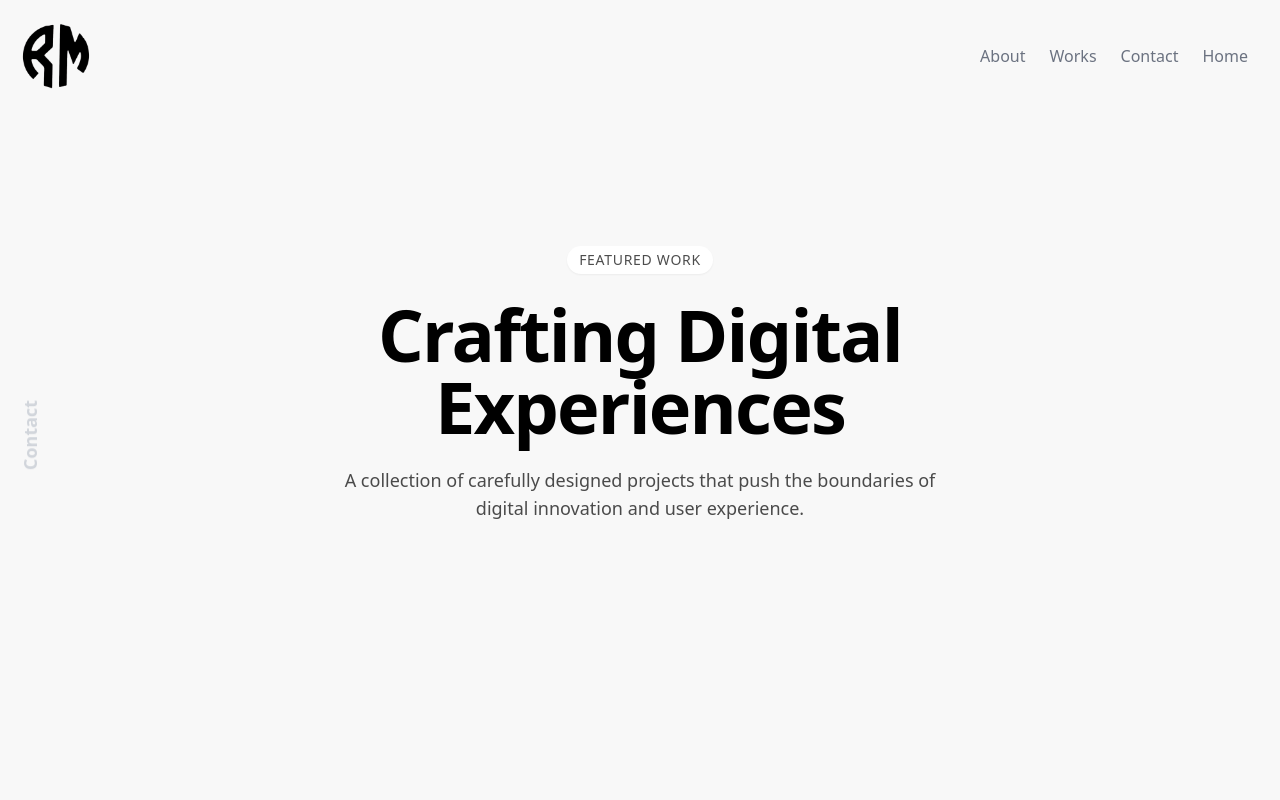
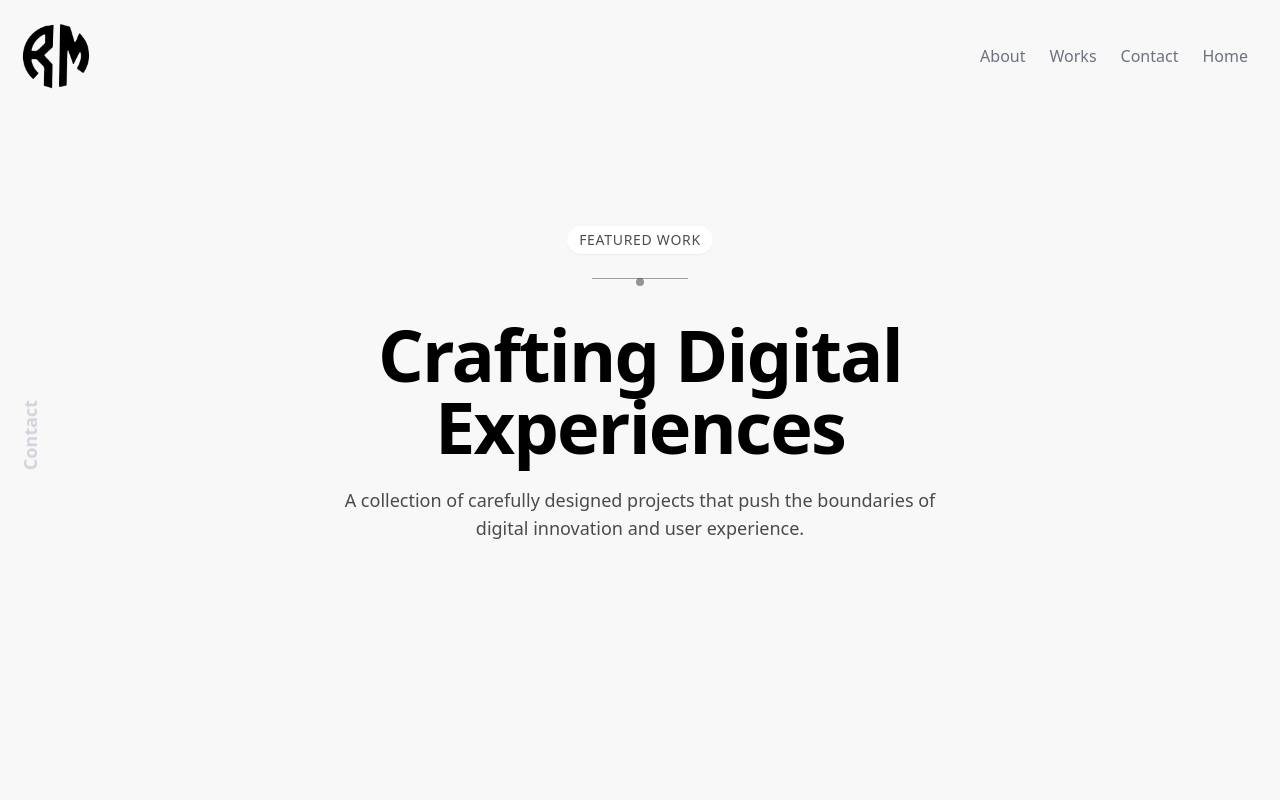
Before and after one commit to RosmeoP/portfolio-project, a React (Vite) app: page /projects in a window 1280 px wide. Shown: the top 800 px of the page. Built offline with nearby package versions, Linux system fonts and the light colour scheme.

Commit message:
All done i think..

```diff
--- a/src/components/ContactFooter.jsx
+++ b/src/components/ContactFooter.jsx
@@ -13,25 +13,31 @@ const ContactFooter = () => {
   ];
 
   return (
-    <footer className="bg-black text-white py-4 h-64 relative overflow-hidden">
-      <div className="absolute top-1/4 left-1/4 w-64 h-64 bg-white/10 rounded-full blur-3xl" />
-      <div className="absolute bottom-1/4 right-1/4 w-64 h-64 bg-gray-200/10 rounded-full blur-3xl" />
+    <footer className="bg-black text-white py-8 md:py-4 min-h-[12rem] md:h-64 relative overflow-hidden">
+      {/* Background elements - adjusted size for mobile */}
+      <div className="absolute top-1/4 left-1/4 w-32 md:w-64 h-32 md:h-64 bg-white/10 rounded-full blur-3xl" />
+      <div className="absolute bottom-1/4 right-1/4 w-32 md:w-64 h-32 md:h-64 bg-gray-200/10 rounded-full blur-3xl" />
 
       <div className="max-w-6xl mx-auto px-4 h-full flex items-center justify-center relative z-10">
-        <div className="flex items-center gap-8">
-          <span className="text-xl font-light">© {currentYear} Rosmeo Vilalobos</span>
+        <div className="flex flex-col md:flex-row items-center gap-6 md:gap-8">
+          <span className="text-base md:text-xl font-light text-center md:text-left whitespace-nowrap">
+            © {currentYear} Rosmeo Vilalobos
+          </span>
+
+          <div className="flex flex-wrap justify-center gap-4 md:gap-8">
             {socialLinks.map((link) => (
               <a
                 key={link.name}
                 href={link.url}
                 target="_blank"
                 rel="noopener noreferrer"
-              className="hover:opacity-75"
+                className="hover:opacity-75 transition-opacity p-2 md:p-0"
                 aria-label={link.name}
               >
-              <link.icon className="w-6 h-6" />
+                <link.icon className="w-5 h-5 md:w-6 md:h-6" />
               </a>
             ))}
+          </div>
         </div>
       </div>
     </footer>
--- a/src/components/NotFound.jsx
+++ b/src/components/NotFound.jsx
@@ -3,7 +3,7 @@ import { useNavigate } from "react-router-dom";
 
 export default function NotFound() {
   const [mounted, setMounted] = useState(false);
-  const [countdown, setCountdown] = useState(10);
+  const [countdown, setCountdown] = useState(5);
   const [fadeOut, setFadeOut] = useState(false);
   const navigate = useNavigate();
 
@@ -13,7 +13,7 @@ export default function NotFound() {
     const redirectTimer = setTimeout(() => {
       setFadeOut(true);
       setTimeout(() => navigate("/"), 1000);
-    }, 10000);
+    }, 50000);
 
     const countdownInterval = setInterval(() => {
       setCountdown((prev) => {
@@ -31,17 +31,10 @@ export default function NotFound() {
     };
   }, [navigate]);
 
-  function handleReturn() {
-    alert("Button clicked");
-    setFadeOut(true);
-    setTimeout(() => {
-      navigate("/");
-    }, 1000);
-  }
+
 
   return (
     <>
-      {/* Fade-out overlay */}
       <div
         className={`fixed inset-0 bg-white z-50 transition-opacity duration-1000 ${
           fadeOut ? "opacity-100" : "opacity-0 pointer-events-none"
@@ -134,12 +127,12 @@ export default function NotFound() {
         )}
 
         {/* Return button */}
-        <button
+        {/* <button
           onClick={handleReturn}
           className="px-6 py-3 text-lg font-medium text-white bg-transparent border-2 border-white rounded-full hover:bg-white hover:text-black transition-all duration-300 cursor-pointer focus:outline-none focus:ring-2 focus:ring-white focus:ring-offset-2 focus:ring-offset-black"
         >
           Return to Mission Control
-        </button>
+        </button> */}
 
         {/* Decorative elements */}
         <div className="absolute top-1/4 left-1/4 w-4 h-4 bg-gray-700 rounded animate-spin-slow opacity-50"></div>
--- a/src/components/Projects.jsx
+++ /dev/null
@@ -1,11 +0,0 @@
-import React from 'react'
-
-const Projects = () => {
-  return (
-    <div>
-      <h2>Helllo projects</h2>
-    </div>
-  )
-}
-
-export default Projects
--- a/src/pages/About.jsx
+++ b/src/pages/About.jsx
@@ -32,7 +32,7 @@ const About = () => {
       <div className="pt-20">
         <div className="flex items-center fixed left-0 h-screen z-50">
           <h1
-            className="text-lg text-gray-300 ml-5 font-bold text-center mb-8"
+            className="hidden lg:block text-lg text-gray-300 ml-5 font-bold text-center mb-8"
             style={{ writingMode: 'vertical-rl', textOrientation: 'sideways-lr', transform: 'rotate(180deg)' }}
           >
             About
@@ -44,7 +44,7 @@ const About = () => {
               Passionate software engineer focused on building innovative systems and solving complex problems with impactful solutions.
             </p>
 
-            <div className="flex flex-col items-center mr-[100px]">
+            <div className="flex flex-col items-center mr-0 md:mr-[100px]">
   <TiltedCard
     imageSrc={rosmeoImage}
     altText="Rosmeo Villalobos"
--- a/src/pages/Contact.jsx
+++ b/src/pages/Contact.jsx
@@ -117,12 +117,12 @@ const ContactForm = () => {
       </AnimatePresence>
 
       <section className="max-w-4xl mx-auto px-6 py-24 mt-20 relative">
-        <h1
-          className="text-lg text-gray-300 font-bold pl-5 text-center mb-8 fixed left-4 top-1/2 transform -translate-y-1/2 z-50"
-          style={{ writingMode: 'vertical-rl', textOrientation: 'sideways-lr', transform: 'rotate(180deg)' }}
-        >
-          Contact
-        </h1>
+      <h1
+  className="hidden lg:block text-lg text-gray-300 font-bold pl-5 text-center mb-8 fixed left-4 top-1/2 transform -translate-y-1/2 z-50"
+  style={{ writingMode: 'vertical-rl', textOrientation: 'sideways-lr', transform: 'rotate(180deg)' }}
+>
+  Contact
+</h1>
 
         <motion.h1
           className="text-5xl font-bold mb-8"
--- a/src/pages/Project.jsx
+++ b/src/pages/Project.jsx
@@ -1,6 +1,6 @@
 import React, { useState } from 'react';
 import { motion, AnimatePresence } from "framer-motion";
-import { ArrowUpRight, Github, ExternalLink } from 'lucide-react';
+import { ArrowUpRight, Github, ExternalLink, } from 'lucide-react';
 import NavBar from "../components/NavBar";
 
 const ProjectItem = ({ project, index }) => {
@@ -255,6 +255,7 @@ const Portfolio = () => {
     }
   ];
 
+
   return (
     <div className="bg-[#f8f8f8] min-h-screen">
       {/* Hero Section */}
@@ -266,7 +267,7 @@ const Portfolio = () => {
           Contact
         </h1>
         <div className="max-w-4xl mx-auto text-center">
-          <motion.div
+        <motion.div
             initial={{ opacity: 0, y: 20 }}
             animate={{ opacity: 1, y: 0 }}
             transition={{ duration: 0.6 }}
@@ -275,6 +276,31 @@ const Portfolio = () => {
               FEATURED WORK
             </span>
           </motion.div>
+
+          {/* Animated line */}
+          <div className="relative w-full flex justify-center mb-8">
+            <motion.div
+              initial={{ scaleX: 0, originX: 0 }}
+              animate={{ scaleX: 1 }}
+              transition={{ duration: 1.2, delay: 0.3, ease: "easeInOut" }}
+              className="absolute w-16 sm:w-24 h-px bg-black/20"
+            />
+            <motion.div
+              initial={{ opacity: 0, scale: 0 }}
+              animate={{ opacity: 1, scale: 1 }}
+              transition={{ duration: 0.8, delay: 0.5 }}
+              className="w-2 h-2 rounded-full bg-black/40"
+            />
+            <motion.div
+              initial={{ scaleX: 0, originX: 1 }}
+              animate={{ scaleX: 1 }}
+              transition={{ duration: 1.2, delay: 0.3, ease: "easeInOut" }}
+              className="absolute w-16 sm:w-24 h-px bg-black/20"
+            />
+          </div>
+
+
+
           <motion.h1
             initial={{ opacity: 0, y: 20 }}
             animate={{ opacity: 1, y: 0 }}
@@ -294,6 +320,7 @@ const Portfolio = () => {
             A collection of carefully designed projects that push the boundaries
             of digital innovation and user experience.
           </motion.p>
+
         </div>
       </section>
 
```
Lines whose indentation alone changed are shown as unchanged.
